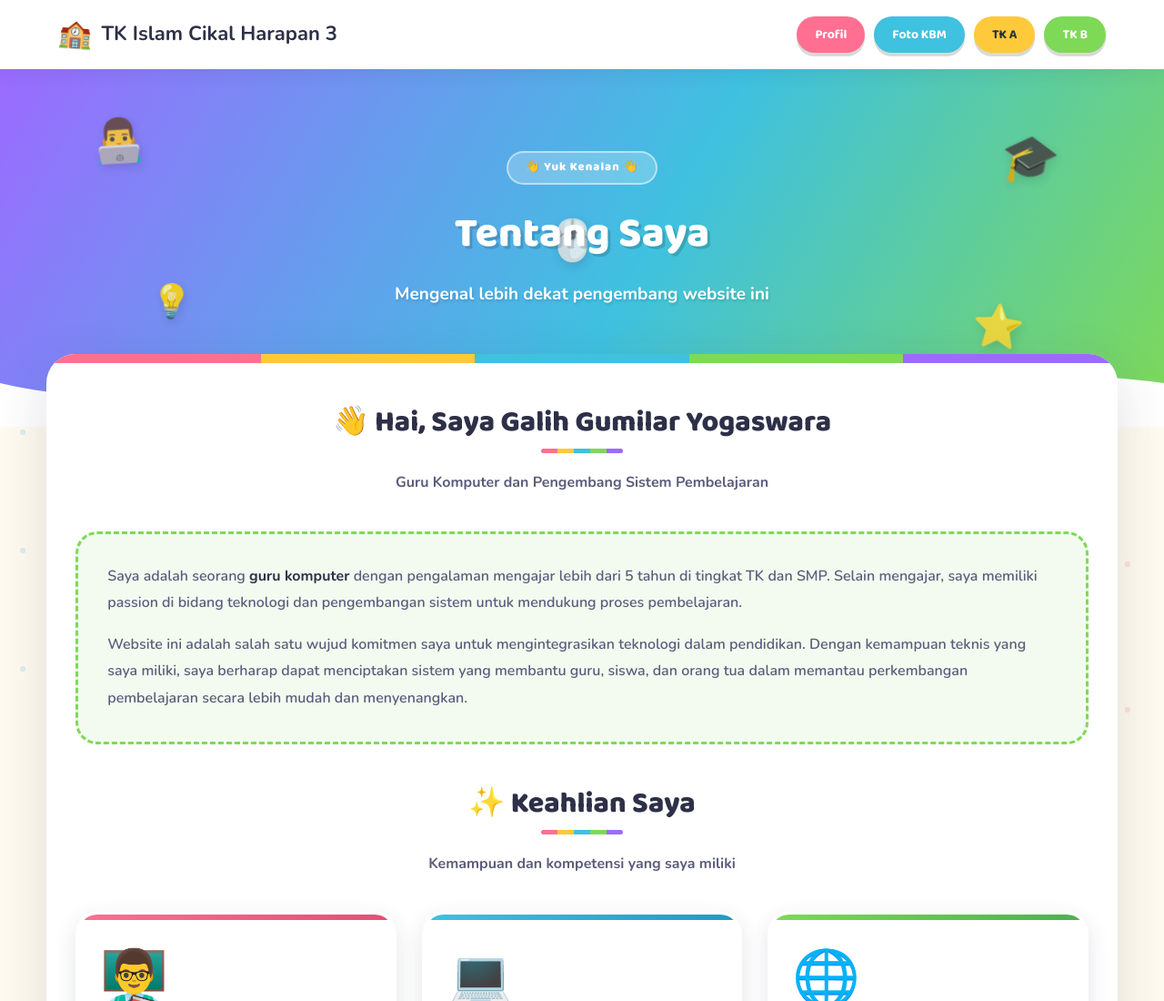
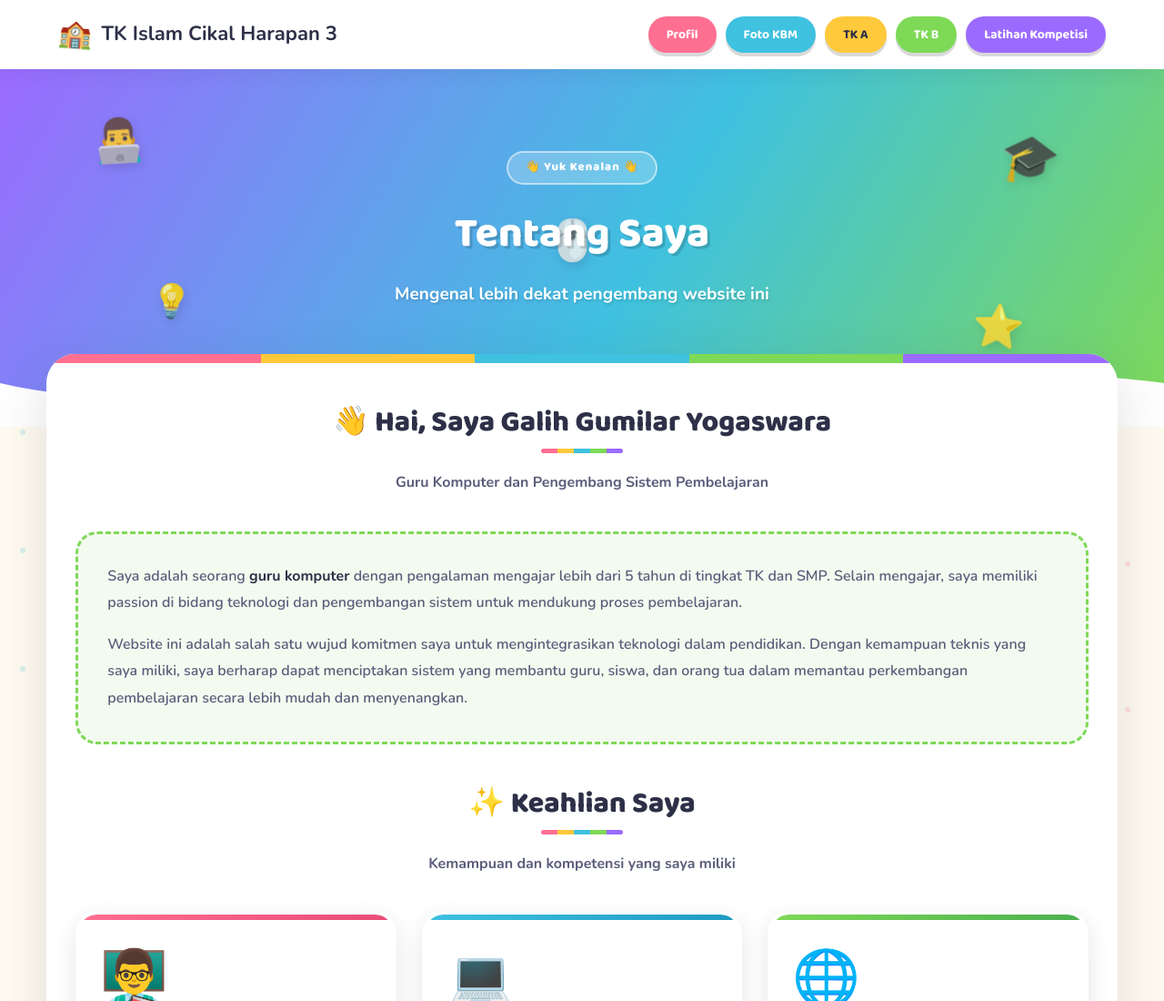
Before and after one commit to galihyogaswara/LaporanTKCikalHarapan3, a plain HTML site: page tentang.html in a window 1280 px wide. Shown: the top 1100 px of the page at 91% size. Drawn offline with nearby package versions, Linux system fonts and the light colour scheme.

Commit message:
Update tentang.html

```diff
--- a/tentang.html
+++ b/tentang.html
@@ -101,6 +101,7 @@
       flex-wrap:wrap;
     }
     nav a {
+      background:var(--purple); /* warna default supaya menu baru tetap terlihat */
       color:#fff;
       text-decoration:none;
       padding:9px 20px;
@@ -116,6 +117,7 @@
     nav li:nth-child(2) a{background:var(--blue)}
     nav li:nth-child(3) a{background:var(--yellow); color:var(--ink)}
     nav li:nth-child(4) a{background:var(--green)}
+    nav li:nth-child(5) a{background:var(--purple)}
     nav a:hover, nav a.active {
       transform:translateY(3px);
       box-shadow:0 1px 0 rgba(0,0,0,.15);
@@ -945,6 +947,7 @@
         <li><a href="foto_kbm.html">Foto KBM</a></li>
         <li><a href="tka.html">TK A</a></li>
         <li><a href="tkb.html">TK B</a></li>
+        <li><a href="https://dainty-concha-507234.netlify.app/">Latihan Kompetisi</a></li>
       </ul>
     </div>
   </nav>
```
